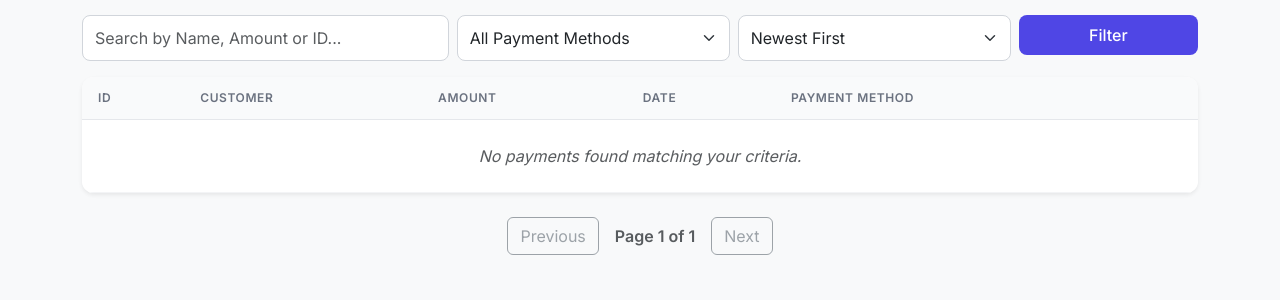
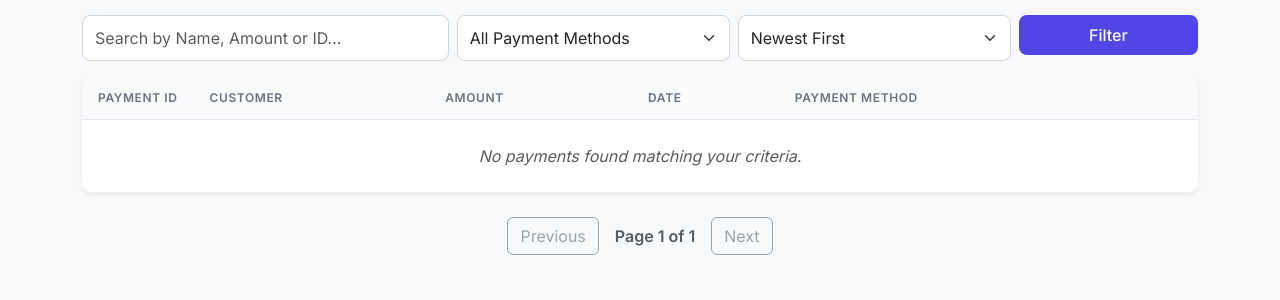
Before and after one commit to ituitis20-yilmazal19/DataTrack, a Flask app: page /payments in a window 1280 px wide. Shown: the part 151-451 px from the top of the page. Run offline with Flask 3, Linux system fonts and the light colour scheme; data that the repository does not hold is empty.

Commit message:
Change 'ID' header to 'Payment ID' in payment table

```diff
--- a/templates/payment.html
+++ b/templates/payment.html
@@ -38,7 +38,8 @@
     <table class="table table-sm align-middle mb-0 table-hover">
       <thead class="table-light">
         <tr>
-          <th>ID</th>
+          <th style="width: 10%;">Payment ID</th>
+
           <th>Customer</th>
           <th>Amount</th>
           <th>Date</th>
```
